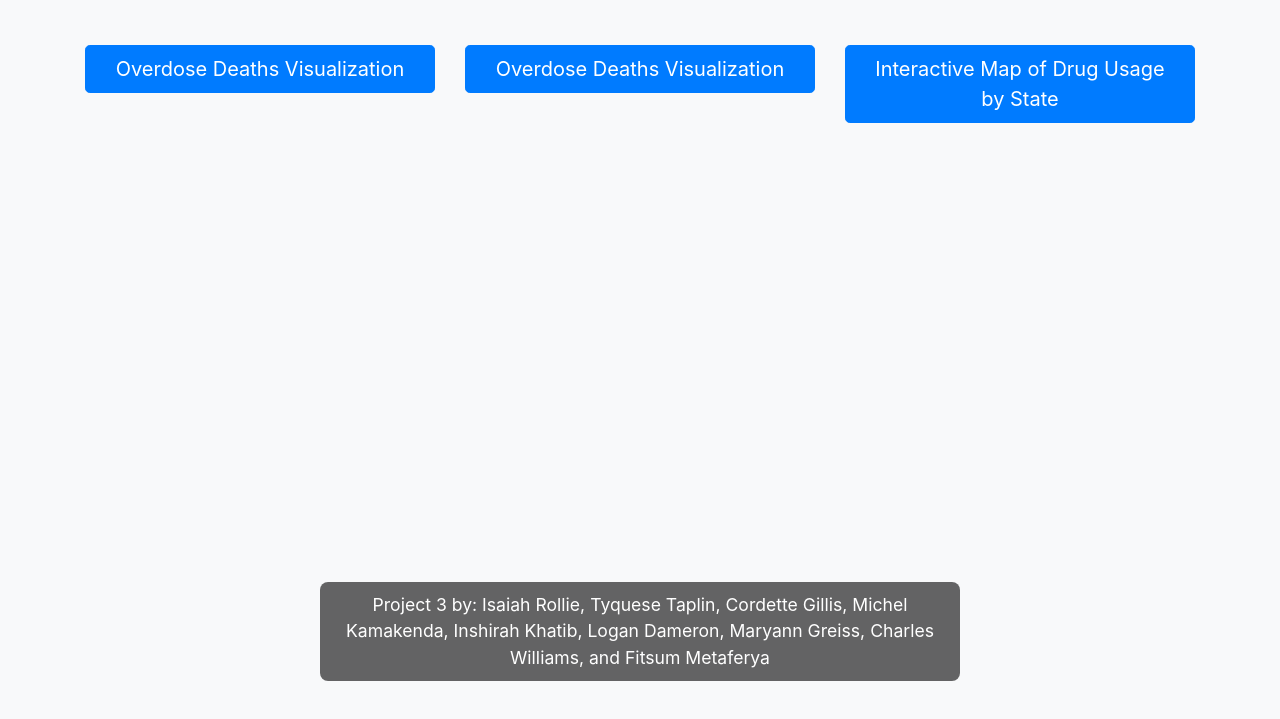
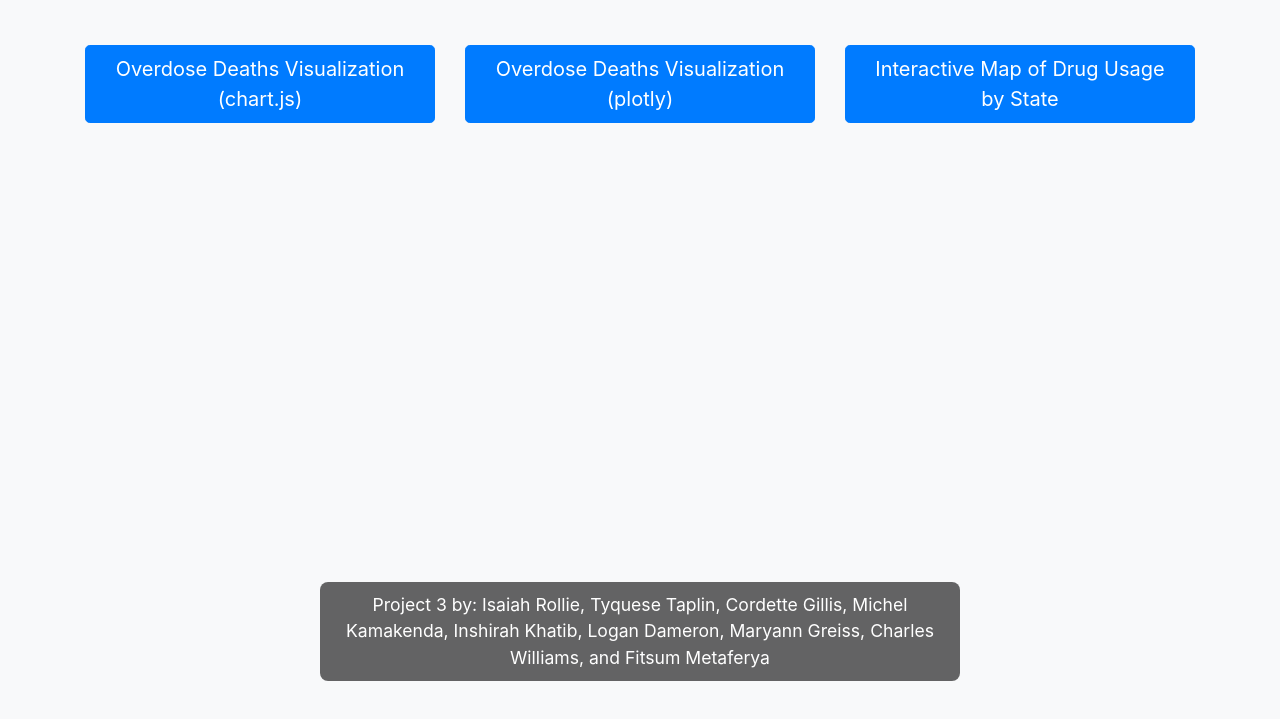
Before and after one commit to Inshirahk/Project-3-, a plain HTML site: page JavaScript 2/index_all.html in a window 1280 px wide. Shown: the part 99-818 px from the top of the page. Drawn offline with nearby package versions, Linux system fonts and the light colour scheme.

Commit message:
updated index

```diff
--- a/JavaScript 2/index_all.html
+++ b/JavaScript 2/index_all.html
@@ -12,10 +12,10 @@
         <h1 class="my-5">COVID and Its Effect on Overdose Death</h1>
         <div class="row">
             <div class="col-md-4 mb-4">
-                <a href="index1.html" class="btn btn-primary btn-lg btn-block">Overdose Deaths Visualization</a>
+                <a href="index1.html" class="btn btn-primary btn-lg btn-block">Overdose Deaths Visualization (chart.js)</a>
             </div>
             <div class="col-md-4 mb-4">
-                <a href="index2.html" class="btn btn-primary btn-lg btn-block">Overdose Deaths Visualization</a>
+                <a href="index2.html" class="btn btn-primary btn-lg btn-block">Overdose Deaths Visualization (plotly)</a>
             </div>
             <div class="col-md-4 mb-4">
                 <a href="index3.html" class="btn btn-primary btn-lg btn-block">Interactive Map of Drug Usage by State</a>
```
